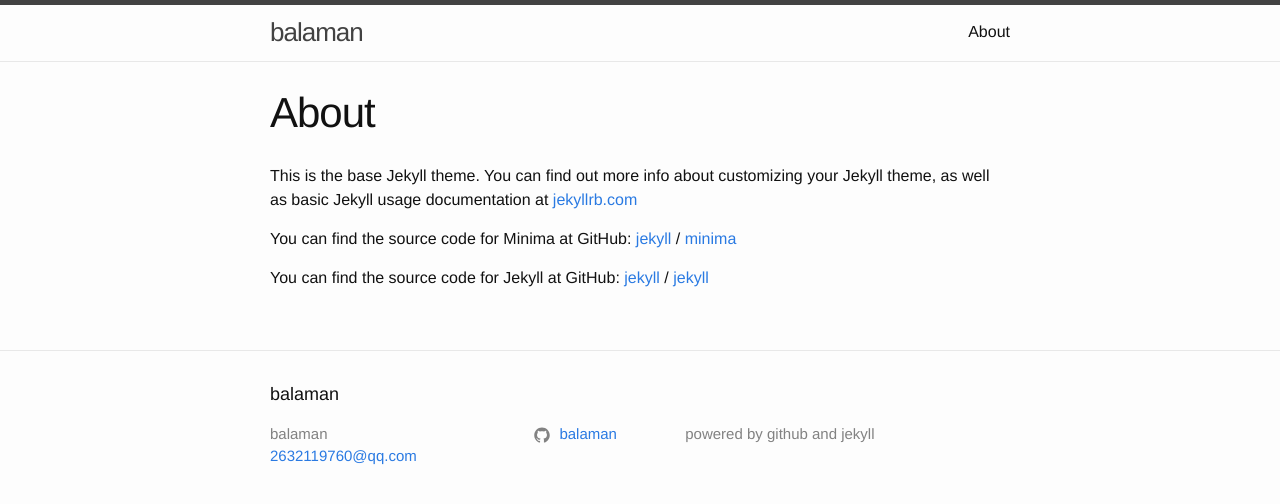
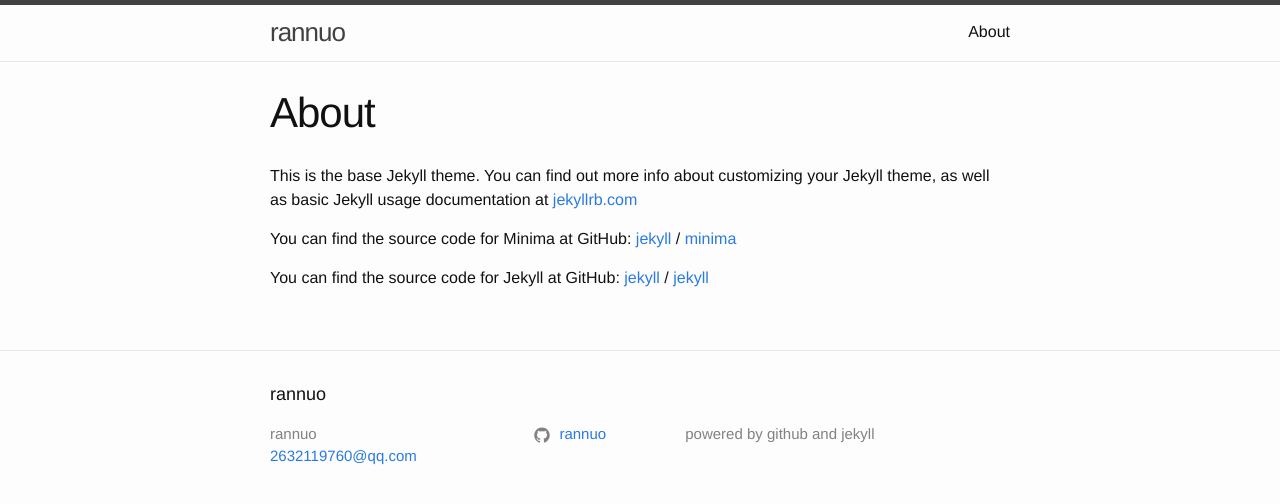
Before and after one commit to rannuo/rannuo.github.io-jekyll, a Jekyll site: the page built from about.md, in a window 1280 px wide. Shown: the top 504 px of the page. Built offline with Jekyll 4.4.1, drawn with Linux system fonts in a browser that asks for light colours.

Commit message:
Update _config.yml

```diff
--- a/_config.yml
+++ b/_config.yml
@@ -13,14 +13,14 @@
 # you will see them accessed via {{ site.title }}, {{ site.email }}, and so on.
 # You can create any custom variable you would like, and they will be accessible
 # in the templates via {{ site.myvariable }}.
-title: balaman
+title: rannuo
 email: 2632119760@qq.com
 description: > # this means to ignore newlines until "baseurl:"
   powered by github and jekyll
 baseurl: "" # the subpath of your site, e.g. /blog
-url: "https://balaman.github.io" # the base hostname & protocol for your site, e.g. http://example.com
+url: "https://rannuo.github.io" # the base hostname & protocol for your site, e.g. http://example.com
 #twitter_username: ''
-github_username:  balaman
+github_username:  rannuo
 google_analytics: UA-104821745-1
 
 # Build settings
@@ -43,4 +43,4 @@ plugins:
 
 # disquc settings
 disquc:
-  shortname: balaman
+  shortname: rannuo
```
